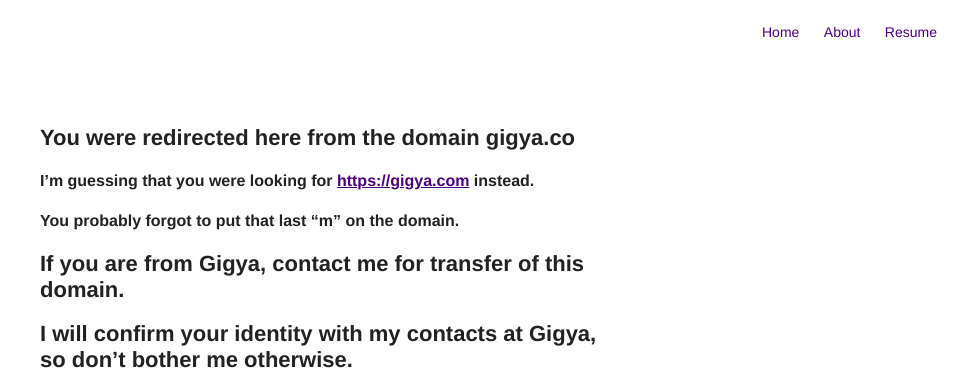
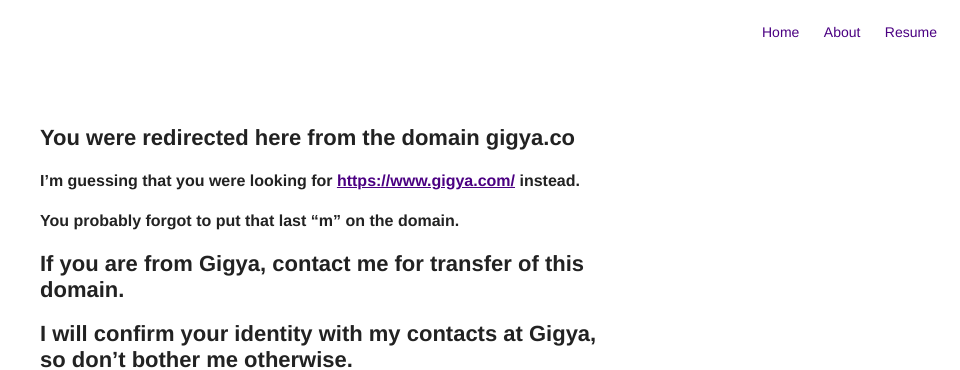
Before and after one commit to jason-laumeister/jason-laumeister.github.io, a Jekyll site: the page built from gigya/index.md, in a window 1280 px wide. Shown: the top 370 px of the page, without its empty margins (320-1280 px from the left). Built offline with Jekyll 4.4.1, drawn with Linux system fonts in a browser that asks for light colours; nearby versions of some CDN libraries; some of the changed lines change nothing that is shown.

Commit message:
update gigya link

```diff
--- a/gigya/index.md
+++ b/gigya/index.md
@@ -5,7 +5,7 @@
 title: Gigya redirect
 ---
 ## You were redirected here from the domain gigya.co
-#### I'm guessing that you were looking for [https://gigya.com](https://gigya.com) instead.
+#### I'm guessing that you were looking for [https://www.gigya.com/](https://www.gigya.com/) instead.
 #### You probably forgot to put that last "m" on the domain.
 
 ## If you are from Gigya, contact me for transfer of this domain.
```
